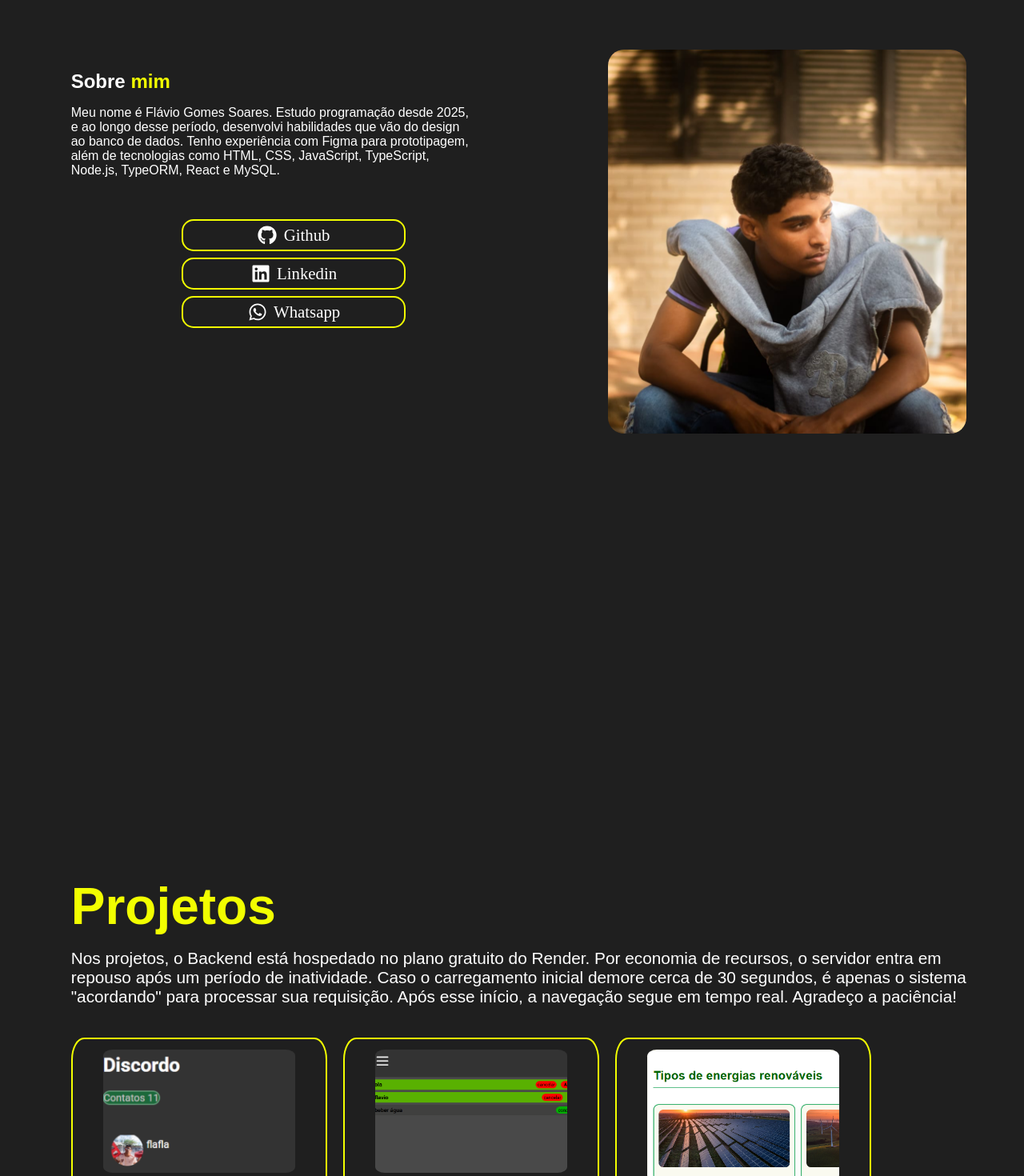
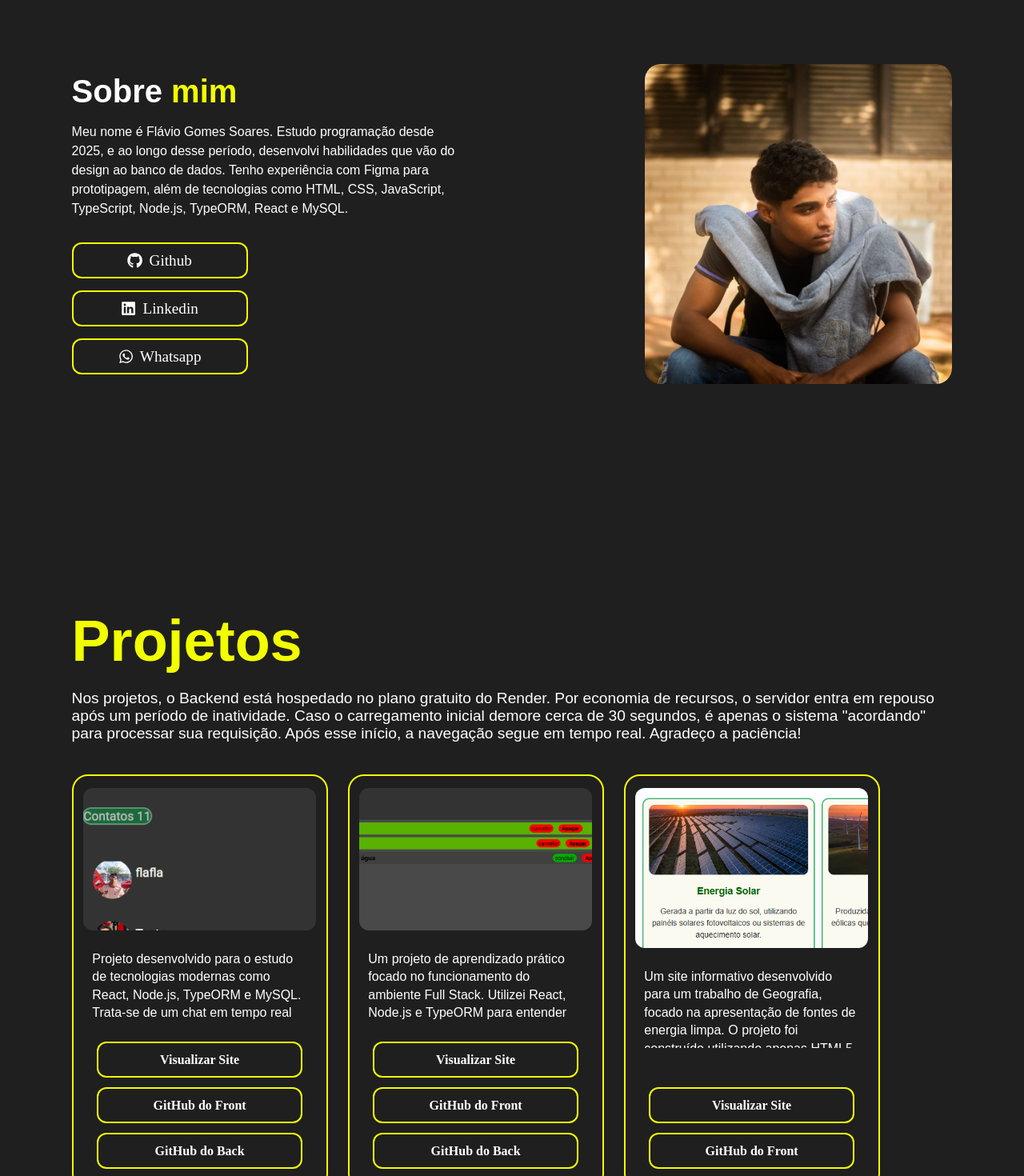
Before and after one commit to FlavioGomesSoares2007/portfolio, a React (Vite) app: page / in a window 1280 px wide. Shown: the part 920-2390 px from the top of the page at 80% size. Built offline with nearby package versions, Linux system fonts and the light colour scheme.

Commit message:
ajuste no css dos elementos

```diff
--- a/package.json
+++ b/package.json
@@ -13,7 +13,6 @@
     "react": "^19.2.4",
     "react-dom": "^19.2.4",
     "react-icons": "^5.6.0",
-    "react-router-dom": "^7.13.2",
     "styled-components": "^6.3.12"
   },
   "devDependencies": {
--- a/src/App.tsx
+++ b/src/App.tsx
@@ -1,24 +1,14 @@
-import { Routes, Route } from "react-router-dom";
 import { Home } from "./pages/home/Home";
 import { AboutMe } from "./pages/about me/AboutMe";
 import { Projects } from "./pages/projects/Projects";
 
 function App() {
   return (
-    <>
-      <Routes>
-        <Route
-          path="/"
-          element={
-            <>
-              <Home />
-              <AboutMe />
-              <Projects />
-            </>
-          }
-        />
-      </Routes>
-    </>
+    <div>
+      <Home />
+      <AboutMe />
+      <Projects />
+    </div>
   );
 }
 
--- a/src/index.css
+++ b/src/index.css
@@ -1,16 +1,18 @@
-
 * {
   margin: 0;
   padding: 0;
   box-sizing: border-box;
 }
 
-html, body {
+html {
+  overflow-x: hidden;
+  scroll-behavior: smooth;
   background-color: #1F1F1F;
+}
+
+body {
   width: 100%;
   min-height: 100vh;
-  overflow-x: hidden;
-
   scrollbar-width: none;
   -ms-overflow-style: none;
 }
--- a/src/main.tsx
+++ b/src/main.tsx
@@ -2,12 +2,9 @@ import { StrictMode } from "react";
 import { createRoot } from "react-dom/client";
 import "./index.css";
 import App from "./App.tsx";
-import { BrowserRouter } from "react-router-dom";
 
 createRoot(document.getElementById("root")!).render(
   <StrictMode>
-    <BrowserRouter>
       <App />
-    </BrowserRouter>
   </StrictMode>,
 );
--- a/src/pages/about me/AboutMe.style.tsx
+++ b/src/pages/about me/AboutMe.style.tsx
@@ -1,41 +1,45 @@
 import styled from "styled-components";
-import "../../index.css";
 import profile from "../../assets/profile/profile.jpeg";
 import { FaGithub, FaLinkedin, FaWhatsapp } from "react-icons/fa";
 
 export const Body = styled.section`
-  width: 99dvw;
-  height: 100dvh;
+  width: 100%;
+  min-height: 100dvh;
+  display: flex;
+  flex-direction: column;
+  justify-content: center;
+  position: relative;
+  background-color: #1f1f1f;
+  overflow: hidden;
+  padding: 0 7%;
 `;
 
 export const Title = styled.h1`
   font-family: sans-serif;
-  margin-top: 26dvh;
-  margin-bottom: 2dvh;
-  margin-left: 7%;
-
+  font-size: 2.5rem;
   color: #ffffff;
+  margin-bottom: 1rem;
+  z-index: 2;
 `;
 
 export const YellowTitle = styled.span`
-  font-family: sans-serif;
   color: #f2ff00;
 `;
 
 export const Text = styled.p`
   font-family: sans-serif;
+  width: 45%;
+  color: #ffffff;
+  line-height: 1.5;
+  z-index: 2;
 
-  margin-left: 7%;
-  width: 40%;
-  color: #ffffff;
-
-  @media (max-width: 350px) {
-    width: 80%;
+  @media (max-width: 768px) {
+    width: 90%;
   }
 `;
 
 export const Span = styled.span`
-  font-size: 130%;
+  font-size: 1.2rem;
 `;
 
 export const Image = styled.article`
@@ -43,125 +47,64 @@ export const Image = styled.article`
   background-repeat: no-repeat;
   background-position: center;
   background-size: cover;
-  width: 40dvw;
-  height: 40dvh;
-
-  position: relative;
-  top: -22%;
-  left: 55%;
-
+  width: 30vw;
+  height: 50vh;
   border-radius: 20px;
 
-  @media (max-width: 350px) {
+  position: absolute;
+  right: 7%;
+  top: 50%;
+  transform: translateY(-50%);
+  z-index: 1;
+
+  @media (max-width: 850px) {
     display: none;
-  }
-
-  @media (min-width: 350px) {
-    height: 60dvh;
-    top: -45%;
-    width: 35dvw;
-    left: 60%;
-  }
-
-  @media (min-width: 450px) {
-    height: 60dvh;
-    top: -35%;
-    width: 35dvw;
-    left: 60%;
-  }
-
-  @media (min-width: 550px) {
-    height: 60dvh;
-    top: -29%;
-    width: 35dvw;
-    left: 60%;
-  }
-
-  @media (min-width: 700px) {
-    height: 60dvh;
-    top: -23%;
-    width: 35dvw;
-    left: 60%;
-  }
-
-  @media (min-width: 800px) {
-    height: 60dvh;
-    top: -25%;
-    width: 35dvw;
-    left: 60%;
-  }
-
-  @media (min-width: 950px) {
-    height: 60dvh;
-    top: -20%;
-    width: 35dvw;
-    left: 60%;
   }
 `;
 
 export const Networks = styled.div`
-  height: 20%;
-  width: 50%;
-
-  margin-left: 2%;
-
-  position: relative;
-  top: -33%;
-
   display: flex;
-  gap: 5%;
-  justify-content: center;
-  align-items: center;
   flex-direction: column;
-
-  @media (min-width: 150px) {
-    top: 0%;
-  }
-
-  @media (min-width: 350px) {
-    top: -55%;
-  }
-
+  gap: 15px;
+  margin-top: 30px;
+  width: fit-content;
+  z-index: 2;
 `;
 
 export const Button = styled.a`
-  border: 2px, solid, #f2ff00;
-  border-radius: 15px;
-
-  background-color: #1f1f1f;
-  color: #ffff;
-
-  height: 5dvh;
-  width: 38dvw;
+  border: 2px solid #f2ff00;
+  border-radius: 12px;
+  background-color: transparent;
+  color: #ffffff;
+  height: 45px;
+  width: 220px;
   display: flex;
   align-items: center;
   justify-content: center;
+  text-decoration: none;
+  transition: 0.3s;
 
-  text-decoration: none;
-  cursor: pointer;
-
-  @media (max-width: 350px) {
-    width: 48dvw;
-    margin-left: 8%;
+  &:hover {
+    background-color: #f2ff00;
+    color: #1f1f1f;
   }
 
-  @media (min-width: 510px) {
-    width: 35dvb;
-    margin-left: 8%;
+  @media (max-width: 480px) {
+    width: 180px;
   }
 `;
 
 export const Github = styled(FaGithub)`
-  font-size: 150%;
-  margin-right: 3%;
+  font-size: 1.2rem;
+  margin-right: 8px;
 `;
 
 export const Linkedin = styled(FaLinkedin)`
-  font-size: 150%;
-  margin-right: 3%;
+  font-size: 1.2rem;
+  margin-right: 8px;
 `;
 
 export const Whatsapp = styled(FaWhatsapp)`
-  font-size: 150%;
-  margin-right: 3%;
+  font-size: 1.2rem;
+  margin-right: 8px;
 `;
--- a/src/pages/home/Home.style.tsx
+++ b/src/pages/home/Home.style.tsx
@@ -1,7 +1,6 @@
 import styled from "styled-components";
 import photo_pc from "../../assets/home/foto_home_700_pc.jpg";
 import photo_cell from "../../assets/home/foto_home_700_cell.jpg";
-import "../../index.css";
 
 export const Image = styled.section`
   background-image: url(${photo_cell});
@@ -9,8 +8,8 @@ export const Image = styled.section`
   background-repeat: no-repeat;
   background-size: cover;
 
-  height: 100dvh;
-  width: 100dvw;
+  width: 100%;
+  min-height: 100dvh;
 
   display: flex;
   align-items: center;
@@ -24,24 +23,16 @@ export const Image = styled.section`
 
 export const Name = styled.span`
   color: #ffffff;
-  font-size: 10dvw;
-  @media (min-width: 550px) {
-    font-size: 8dvw;
-  }
+  font-family: sans-serif;
+  font-weight: bold;
+  font-size: clamp(2.5rem, 10vw, 6rem);
+  text-align: center;
 `;
 
 export const Detail = styled.span`
   color: #bcbcbc;
-  font-size: 5dvw;
   font-family: sans-serif;
-
-  margin-top: -1dvw;
-  margin-bottom: -1dvw;
-
-  @media (min-width: 550px) {
-    font-size: 3dvw;
-
-    margin-top: -1dvw;
-    margin-bottom: -1.3dvw;
-  }
+  font-size: clamp(1rem, 4vw, 2.5rem);
+  text-align: center;
+  margin-top: 5px;
 `;
--- a/src/pages/projects/Projects.style.tsx
+++ b/src/pages/projects/Projects.style.tsx
@@ -1,132 +1,136 @@
 import styled from "styled-components";
 
 export const Body = styled.section`
-  width: 99dvw;
-  height: 100dvh;
+  width: 100%;
+  min-height: 100dvh;
+  background-color: #1f1f1f;
+  display: flex;
+  flex-direction: column;
+  padding-bottom: 50px;
 `;
 
 export const Title = styled.h1`
   font-family: sans-serif;
-  font-size: 400%;
-  margin-top: 26dvh;
-  margin-bottom: 2dvh;
+  font-size: clamp(2.5rem, 10vw, 4.5rem);
+  margin-top: 80px;
+  margin-bottom: 20px;
   margin-left: 7%;
-
   color: #f2ff00;
 `;
 
 export const Text = styled.p`
   font-family: sans-serif;
-  font-size: 130%;
-
+  font-size: 1.2rem;
   margin-left: 7%;
-  margin-bottom: 3%;
-
-  width: 90%;
+  margin-bottom: 40px;
+  width: 85%;
   color: #ffffff;
 
-  @media (max-width: 350px) {
-    width: 80%;
+  @media (max-width: 480px) {
+    font-size: 1.1rem;
+    width: 90%;
   }
 `;
 
 export const ProjectWrapper = styled.div`
-  background-color: transparent;
-  width: 92dvw;
-  height: 72dvh;
+  width: 93%;
   margin-left: 7%;
-
   display: flex;
-  gap: 20px;
+  gap: 25px;
   overflow-x: auto;
-  padding-bottom: 15px;
+  padding-bottom: 30px;
+  -webkit-overflow-scrolling: touch;
+  scroll-snap-type: x mandatory;
 
   &::-webkit-scrollbar {
     height: 8px;
   }
-
   &::-webkit-scrollbar-track {
     background: #1f1f1f;
+  }
+  &::-webkit-scrollbar-thumb {
+    background-color: #f2ff00;
     border-radius: 10px;
   }
-
-  &::-webkit-scrollbar-thumb {
-    background-color: #f2ff00;
-    border: 2px solid #1f1f1f;
-  }
-
-  &::-webkit-scrollbar-thumb:hover {
-    background-color: #d8e600;
-  }
-
-  scrollbar-width: thin;
-  scrollbar-color: #f2ff00 #1f1f1f;
 `;
 
 export const DisplayBox = styled.div`
   display: flex;
   flex-direction: column;
-  flex: 0 0 40dvb;
+  flex: 0 0 320px;
+  height: 520px;
+  border: 2px solid #f2ff00;
+  border-radius: 20px;
+  scroll-snap-align: start;
+  background-color: #1f1f1f;
+  transition: transform 0.3s;
 
-  width: 50dvb;
-  height: 68dvb;
+  &:hover {
+    transform: translateY(-5px);
+  }
 
-  border: 2px solid #f2ff00;
-  border-radius: 5%;
-
-  margin-top: 1px;
+  @media (max-width: 400px) {
+    flex: 0 0 280px;
+  }
 `;
 
 export const Image = styled.div<{ $ImageProps: string }>`
   background-image: url(${(props) => props.$ImageProps});
-  background-position: initial;
+  background-position: center;
   background-repeat: no-repeat;
   background-size: cover;
-
-  width: 30dvb;
-  height: 25dvb;
-  margin: 4% auto;
-
-  border-radius: 5%;
+  width: 92%;
+  height: 200px;
+  margin: 15px auto;
+  border-radius: 12px;
 `;
 
 export const Detail = styled.p`
   font-family: sans-serif;
+  font-size: 1rem;
+  margin: 10px auto;
+  width: 85%;
+  height: 100px;
+  overflow-y: auto;
+  color: #ffffff;
+  line-height: 1.4;
 
-  font-size: 2dvh;
-
-  margin: 5% auto;
-  width: 76%;
-  height: 25dvh;
-  color: #ffffff;
+  &::-webkit-scrollbar {
+    height: 8px;
+  }
+  &::-webkit-scrollbar-thumb {
+    background-color: #f2ff00;
+    border-radius: 10px;
+  }
 `;
 
 export const Networks = styled.div`
-  height: 18dvb;
-  width: 24dvb;
-
-  position: relative;
-  margin: 4% auto 2% auto;
-
+  width: 100%;
+  padding: 15px;
   display: flex;
+  flex-direction: column;
   align-items: center;
-  flex-direction: column;
-  gap: 5px;
+  gap: 12px;
+  margin-top: auto;
+  margin-bottom: 10px;
 `;
 
 export const Button = styled.a`
-  border: 2px, solid, #f2ff00;
-  border-radius: 15px;
-
-  background-color: #1f1f1f;
+  border: 2px solid #f2ff00;
+  border-radius: 12px;
+  background-color: transparent;
   color: #ffff;
-
-  height: 5dvh;
+  height: 45px;
   width: 90%;
   display: flex;
   align-items: center;
   justify-content: center;
+  text-decoration: none;
+  font-weight: bold;
+  transition: 0.3s;
 
-  text-decoration: none;
-  cursor: pointer;
+  &:hover {
+    background-color: #f2ff00;
+    color: #1f1f1f;
+  }
 `;
```
Also changed, not shown: 1 other file (tests, documents, lock files or other folders).
